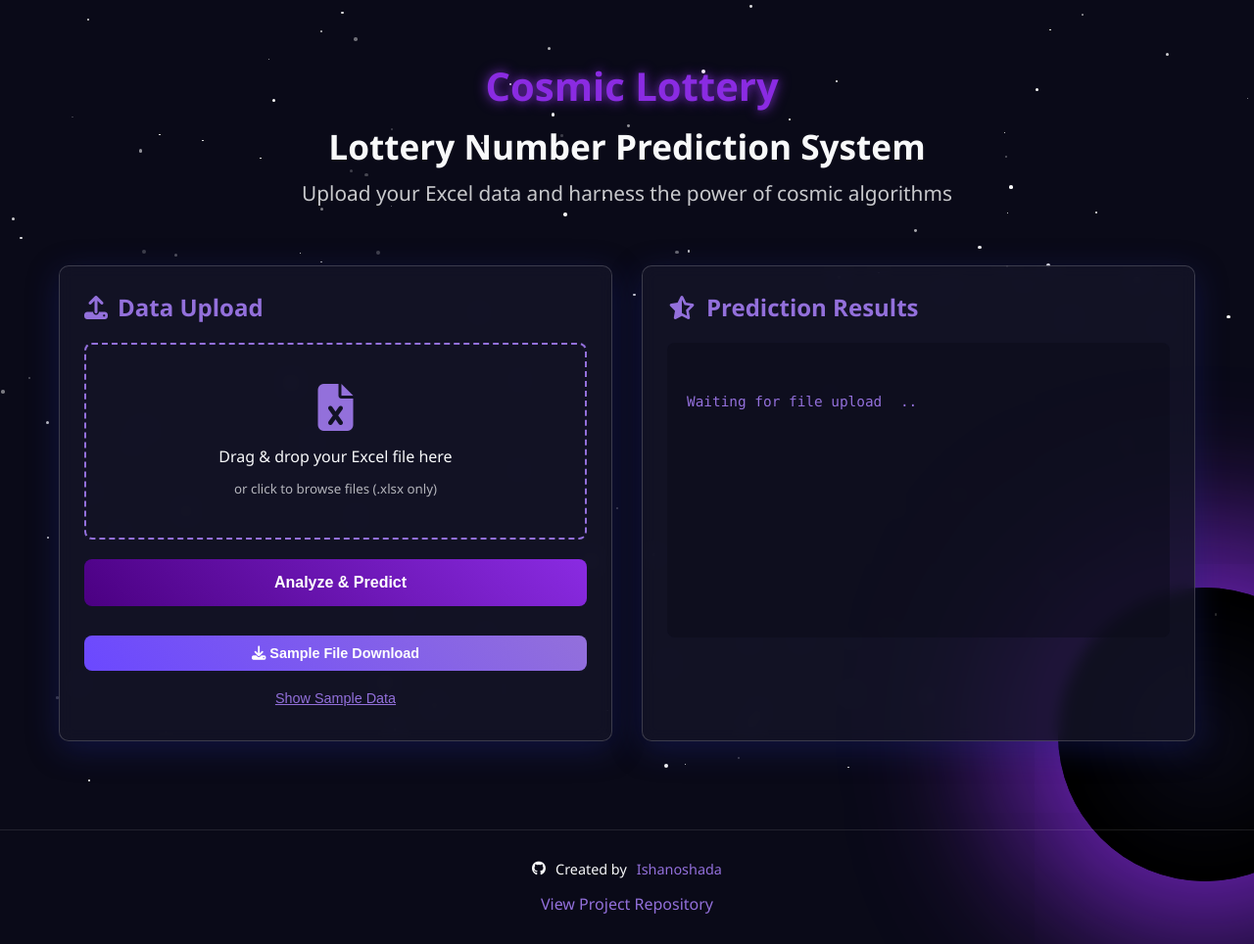
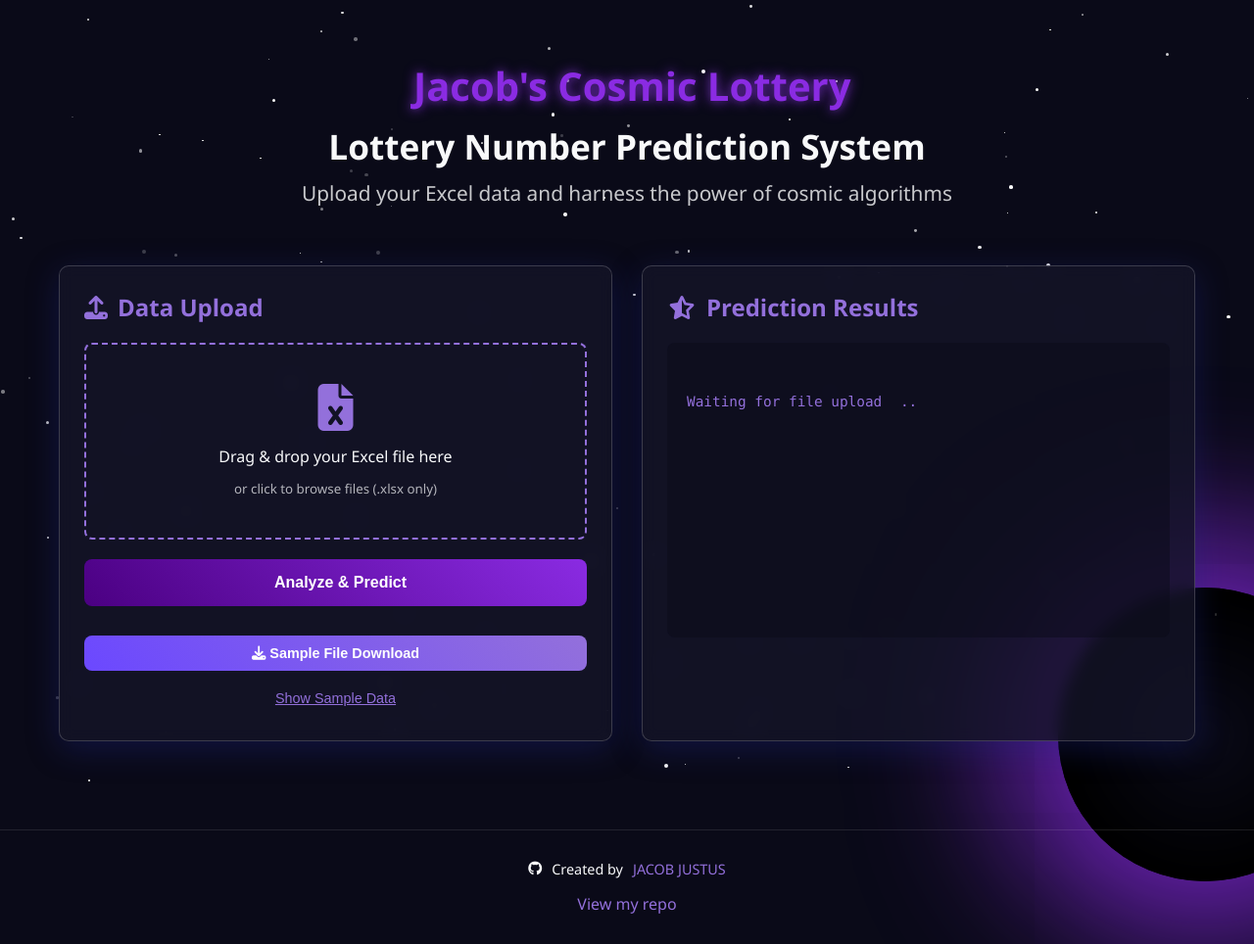
Before and after one commit to jacobjtwk/totopredict, a Flask app: page / in a window 1280 px wide. Shown: the whole page at 98% size. Run offline with Flask 3, Linux system fonts and the light colour scheme.

Commit message:
Update index.html

```diff
--- a/api/templates/index.html
+++ b/api/templates/index.html
@@ -3,7 +3,7 @@
 <head>
     <meta charset="UTF-8">
     <meta name="viewport" content="width=device-width, initial-scale=1.0">
-    <title>Cosmic Lottery Predictor</title>
+    <title>Jacob's Lottery Predictor</title>
     <link rel="stylesheet" href="https://cdnjs.cloudflare.com/ajax/libs/font-awesome/6.4.0/css/all.min.css">
     <style>
         :root {
@@ -436,7 +436,7 @@
 
     <div class="container">
         <header>
-            <div class="logo"><i class="fas fa-galaxy"></i> Cosmic Lottery</div>
+            <div class="logo"><i class="fas fa-galaxy"></i> Jacob's Cosmic Lottery</div>
             <h1>Lottery Number Prediction System</h1>
             <h2>Upload your Excel data and harness the power of cosmic algorithms</h2>
         </header>
@@ -504,10 +504,10 @@
         <div class="footer-content">
             <div class="github-info">
                 <i class="fab fa-github"></i>
-                Created by <a href="https://github.com/Ishanoshada/" class="github-link" target="_blank">Ishanoshada</a>
+                Created by <a href="https://github.com/jacobjtwk/" class="github-link" target="_blank">JACOB JUSTUS</a>
             </div>
             <div>
-                <a href="https://github.com/Ishanoshada/some-repo" class="github-link" target="_blank">View Project Repository</a>
+                <a href="https://github.com/jacobjtwk/totopredict/" class="github-link" target="_blank">View my repo</a>
             </div>
         </div>
     </footer>
```
